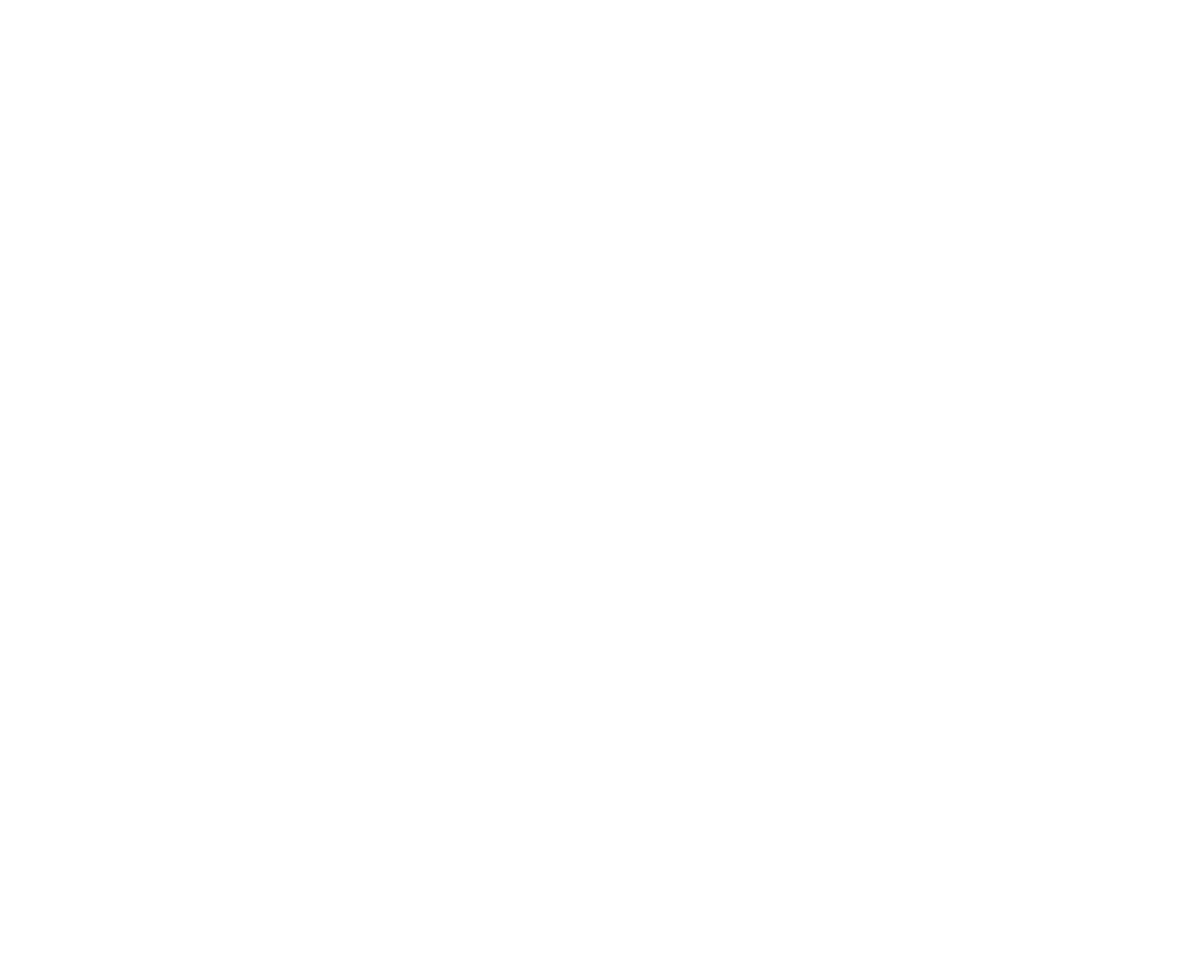
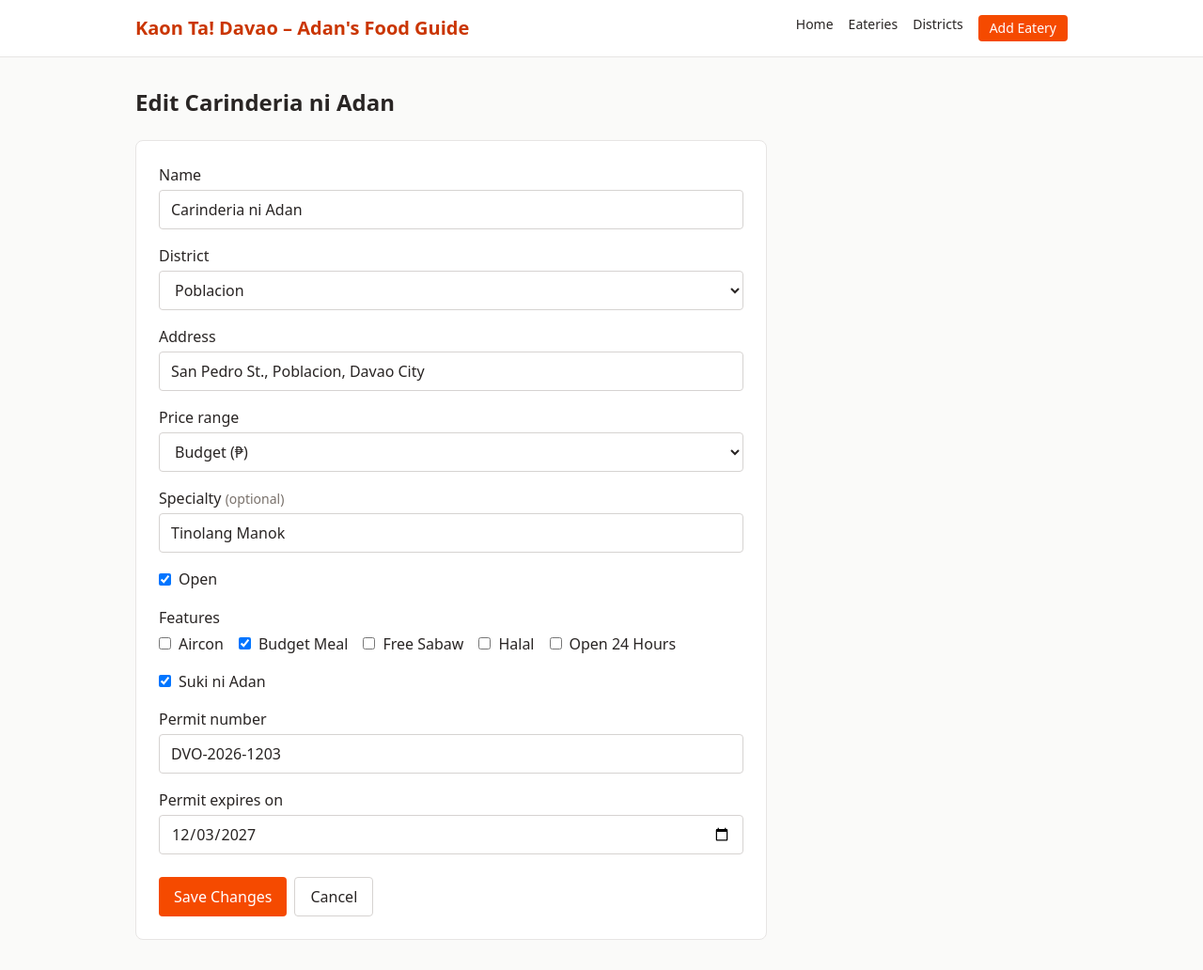
Before and after one commit to diorsadan/PrefinalProject-Adan-KaonTaDavao, a Laravel app: page /eateries/carinderia-ni-adan/edit in a window 1280 px wide. Before the commit the page is empty. Shown: the whole page at 94% size. Before the commit the page ends 800 px from the top, so only its background shows below. Run offline with Laravel 12, Linux system fonts and the light colour scheme; data comes from the database, SQL or seed files in the repository; style sheets or scripts are compiled from the project's sources.

Commit message:
Add eatery create/edit/delete and review forms

```diff
--- a/app/Http/Controllers/EateryController.php
+++ b/app/Http/Controllers/EateryController.php
@@ -2,11 +2,14 @@
 
 namespace App\Http\Controllers;
 
+use App\Http\Requests\StoreEateryRequest;
+use App\Http\Requests\UpdateEateryRequest;
 use App\Models\District;
 use App\Models\Eatery;
 use App\Models\Feature;
 use App\Models\User;
 use Illuminate\Http\Request;
+use Illuminate\Support\Str;
 
 class EateryController extends Controller
 {
@@ -48,15 +51,37 @@ class EateryController extends Controller
      */
     public function create()
     {
-        //
+        $districts = District::orderBy('name')->get();
+        $features = Feature::orderBy('name')->get();
+
+        return view('eateries.create', compact('districts', 'features'));
     }
 
     /**
      * Store a newly created resource in storage.
      */
-    public function store(Request $request)
+    public function store(StoreEateryRequest $request)
     {
-        //
+        $data = $request->validated();
+
+        $eatery = Eatery::create([
+            'district_id' => $data['district_id'],
+            'name' => $data['name'],
+            'slug' => Str::slug($data['name']),
+            'address' => $data['address'],
+            'price_range' => $data['price_range'],
+            'specialty' => $data['specialty'] ?? null,
+            'is_open' => $data['is_open'] ?? false,
+        ]);
+
+        $eatery->permit()->create([
+            'permit_no' => $data['permit_no'],
+            'expires_on' => $data['expires_on'],
+        ]);
+
+        $eatery->features()->sync($data['features']);
+
+        return redirect()->route('eateries.show', $eatery)->with('success', 'Eatery added.');
     }
 
     /**
@@ -83,15 +108,40 @@ class EateryController extends Controller
      */
     public function edit(Eatery $eatery)
     {
-        //
+        $eatery->load(['permit', 'features']);
+
+        $districts = District::orderBy('name')->get();
+        $features = Feature::orderBy('name')->get();
+
+        return view('eateries.edit', compact('eatery', 'districts', 'features'));
     }
 
     /**
      * Update the specified resource in storage.
      */
-    public function update(Request $request, Eatery $eatery)
+    public function update(UpdateEateryRequest $request, Eatery $eatery)
     {
-        //
+        $data = $request->validated();
+
+        $eatery->update([
+            'district_id' => $data['district_id'],
+            'name' => $data['name'],
+            'slug' => Str::slug($data['name']),
+            'address' => $data['address'],
+            'price_range' => $data['price_range'],
+            'specialty' => $data['specialty'] ?? null,
+            'is_open' => $data['is_open'] ?? false,
+        ]);
+
+        $eatery->permit()->update([
+            'permit_no' => $data['permit_no'],
+            'expires_on' => $data['expires_on'],
+        ]);
+
+        // sync() makes the pivot rows exactly this list (adds checked ones, removes unchecked ones)
+        $eatery->features()->sync($data['features']);
+
+        return redirect()->route('eateries.show', $eatery)->with('success', 'Eatery updated.');
     }
 
     /**
@@ -99,6 +149,14 @@ class EateryController extends Controller
      */
     public function destroy(Eatery $eatery)
     {
-        //
+        // delete the children first, or the foreign keys would block deleting the eatery
+        $eatery->permit()->delete();
+        $eatery->dishes()->delete();
+        $eatery->reviews()->delete();
+        $eatery->features()->detach();
+
+        $eatery->delete();
+
+        return redirect()->route('eateries.index')->with('success', 'Eatery deleted.');
     }
 }
--- /dev/null
+++ b/resources/views/eateries/_form.blade.php
@@ -0,0 +1,123 @@
+{{-- Shared by create and edit. $eatery only exists on the edit page. --}}
+@php
+    $eatery = $eatery ?? null;
+
+    // after a failed submit use what was ticked; otherwise the saved features (edit) or none (create)
+    $checkedFeatures = old('features', $errors->any() ? [] : ($eatery ? $eatery->features->pluck('id')->all() : []));
+@endphp
+
+@if ($errors->any())
+    <div class="mb-6 rounded border border-red-300 bg-red-50 px-4 py-3 text-red-800">
+        <p class="font-semibold">Please fix the following:</p>
+        <ul class="mt-1 list-disc pl-5 text-sm">
+            {{-- array_unique: name and slug can fail with the same message --}}
+            @foreach (array_unique($errors->all()) as $error)
+                <li>{{ $error }}</li>
+            @endforeach
+        </ul>
+    </div>
+@endif
+
+<div class="space-y-4">
+    <div>
+        <label for="name" class="mb-1 block font-medium">Name</label>
+        <input type="text" id="name" name="name" value="{{ old('name', $eatery?->name) }}" class="w-full rounded border border-stone-300 px-3 py-2">
+        @error('name')
+            <p class="mt-1 text-sm text-red-600">{{ $message }}</p>
+        @enderror
+        {{-- the slug is made from the name, so its error belongs here; skip it if name already has an error --}}
+        @error('slug')
+            @unless ($errors->has('name'))
+                <p class="mt-1 text-sm text-red-600">{{ $message }}</p>
+            @endunless
+        @enderror
+    </div>
+
+    <div>
+        <label for="district_id" class="mb-1 block font-medium">District</label>
+        <select id="district_id" name="district_id" class="w-full rounded border border-stone-300 px-3 py-2">
+            <option value="">Choose district</option>
+            @foreach ($districts as $district)
+                <option value="{{ $district->id }}" @selected(old('district_id', $eatery?->district_id) == $district->id)>{{ $district->name }}</option>
+            @endforeach
+        </select>
+        @error('district_id')
+            <p class="mt-1 text-sm text-red-600">{{ $message }}</p>
+        @enderror
+    </div>
+
+    <div>
+        <label for="address" class="mb-1 block font-medium">Address</label>
+        <input type="text" id="address" name="address" value="{{ old('address', $eatery?->address) }}" class="w-full rounded border border-stone-300 px-3 py-2">
+        @error('address')
+            <p class="mt-1 text-sm text-red-600">{{ $message }}</p>
+        @enderror
+    </div>
+
+    <div>
+        <label for="price_range" class="mb-1 block font-medium">Price range</label>
+        <select id="price_range" name="price_range" class="w-full rounded border border-stone-300 px-3 py-2">
+            <option value="">Choose price range</option>
+            <option value="budget" @selected(old('price_range', $eatery?->price_range) == 'budget')>Budget (₱)</option>
+            <option value="mid" @selected(old('price_range', $eatery?->price_range) == 'mid')>Mid (₱₱)</option>
+            <option value="splurge" @selected(old('price_range', $eatery?->price_range) == 'splurge')>Splurge (₱₱₱)</option>
+        </select>
+        @error('price_range')
+            <p class="mt-1 text-sm text-red-600">{{ $message }}</p>
+        @enderror
+    </div>
+
+    <div>
+        <label for="specialty" class="mb-1 block font-medium">Specialty <span class="text-sm font-normal text-stone-500">(optional)</span></label>
+        <input type="text" id="specialty" name="specialty" value="{{ old('specialty', $eatery?->specialty) }}" class="w-full rounded border border-stone-300 px-3 py-2">
+        @error('specialty')
+            <p class="mt-1 text-sm text-red-600">{{ $message }}</p>
+        @enderror
+    </div>
+
+    <div>
+        {{-- hidden 0 is sent when the box is unchecked; a checked box sends 1 and overrides it --}}
+        <input type="hidden" name="is_open" value="0">
+        <label class="inline-flex items-center gap-2 font-medium">
+            <input type="checkbox" name="is_open" value="1" @checked(old('is_open', $eatery ? $eatery->is_open : true))>
+            Open
+        </label>
+        @error('is_open')
+            <p class="mt-1 text-sm text-red-600">{{ $message }}</p>
+        @enderror
+    </div>
+
+    <fieldset>
+        <legend class="mb-1 font-medium">Features</legend>
+        <div class="flex flex-wrap gap-4">
+            @foreach ($features as $feature)
+                <label class="inline-flex items-center gap-2">
+                    <input type="checkbox" name="features[]" value="{{ $feature->id }}" @checked(in_array($feature->id, $checkedFeatures))>
+                    {{ $feature->name }}
+                </label>
+            @endforeach
+        </div>
+        @error('features')
+            <p class="mt-1 text-sm text-red-600">{{ $message }}</p>
+        @enderror
+        @error('features.*')
+            <p class="mt-1 text-sm text-red-600">{{ $message }}</p>
+        @enderror
+    </fieldset>
+
+    <div>
+        <label for="permit_no" class="mb-1 block font-medium">Permit number</label>
+        <input type="text" id="permit_no" name="permit_no" value="{{ old('permit_no', $eatery?->permit?->permit_no) }}" placeholder="DVO-2026-0415" class="w-full rounded border border-stone-300 px-3 py-2">
+        @error('permit_no')
+            <p class="mt-1 text-sm text-red-600">{{ $message }}</p>
+        @enderror
+    </div>
+
+    <div>
+        <label for="expires_on" class="mb-1 block font-medium">Permit expires on</label>
+        <input type="date" id="expires_on" name="expires_on" value="{{ old('expires_on', $eatery?->permit?->expires_on?->format('Y-m-d')) }}" class="w-full rounded border border-stone-300 px-3 py-2">
+        @error('expires_on')
+            <p class="mt-1 text-sm text-red-600">{{ $message }}</p>
+        @enderror
+    </div>
+</div>
--- /dev/null
+++ b/resources/views/eateries/edit.blade.php
@@ -0,0 +1,17 @@
+@extends('layouts.app')
+
+@section('content')
+    <h1 class="mb-6 text-2xl font-bold">Edit {{ $eatery->name }}</h1>
+
+    <form method="POST" action="{{ route('eateries.update', $eatery) }}" class="max-w-2xl rounded-lg border border-stone-200 bg-white p-6">
+        @csrf
+        @method('PUT')
+
+        @include('eateries._form')
+
+        <div class="mt-6 flex gap-2">
+            <button type="submit" class="rounded bg-orange-600 px-4 py-2 font-medium text-white hover:bg-orange-700">Save Changes</button>
+            <a href="{{ route('eateries.show', $eatery) }}" class="rounded border border-stone-300 px-4 py-2 hover:bg-stone-100">Cancel</a>
+        </div>
+    </form>
+@endsection
```
Also changed, not shown: app/Http/Controllers/ReviewController.php (+12 -4 lines), resources/views/eateries/create.blade.php (added, +16 -0 lines), resources/views/eateries/show.blade.php (+52 -2 lines).
